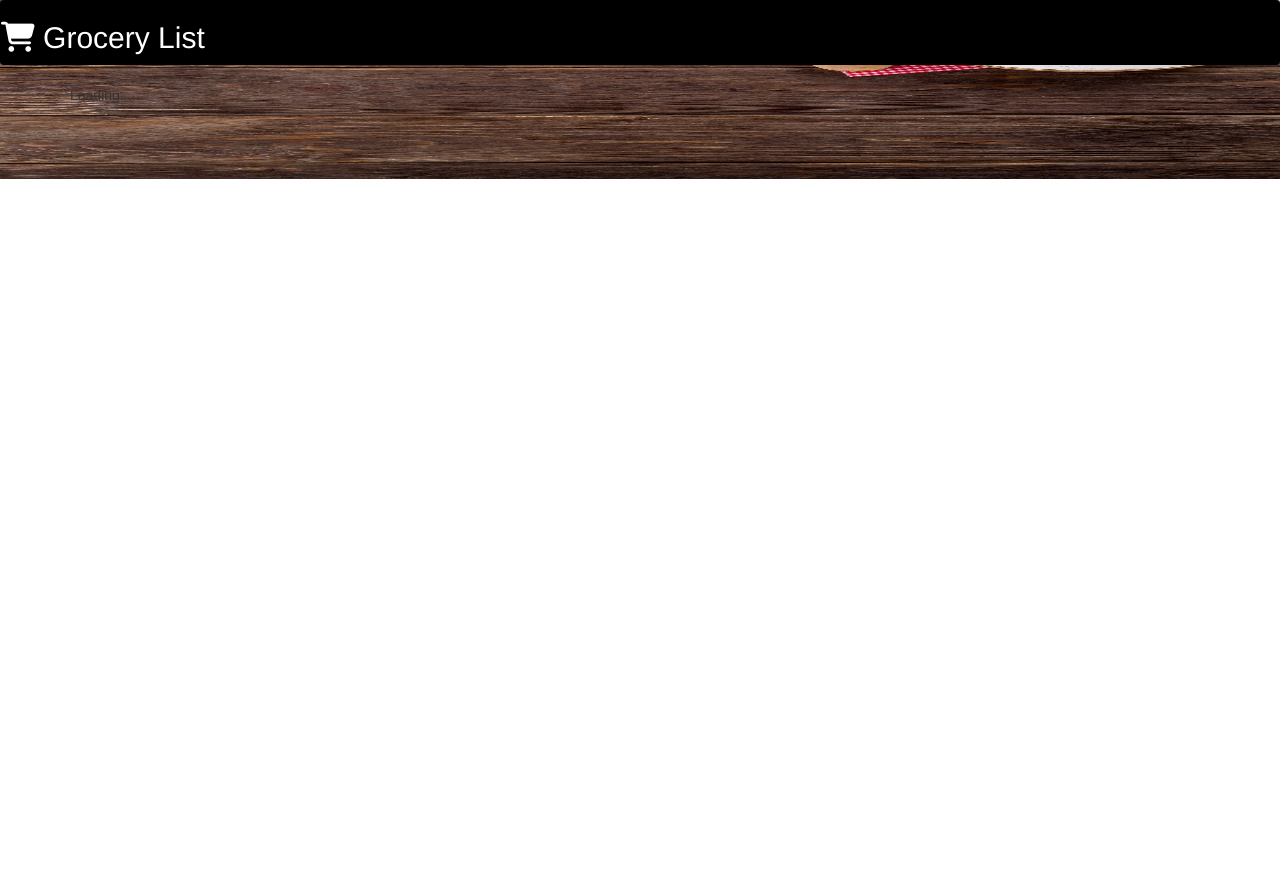
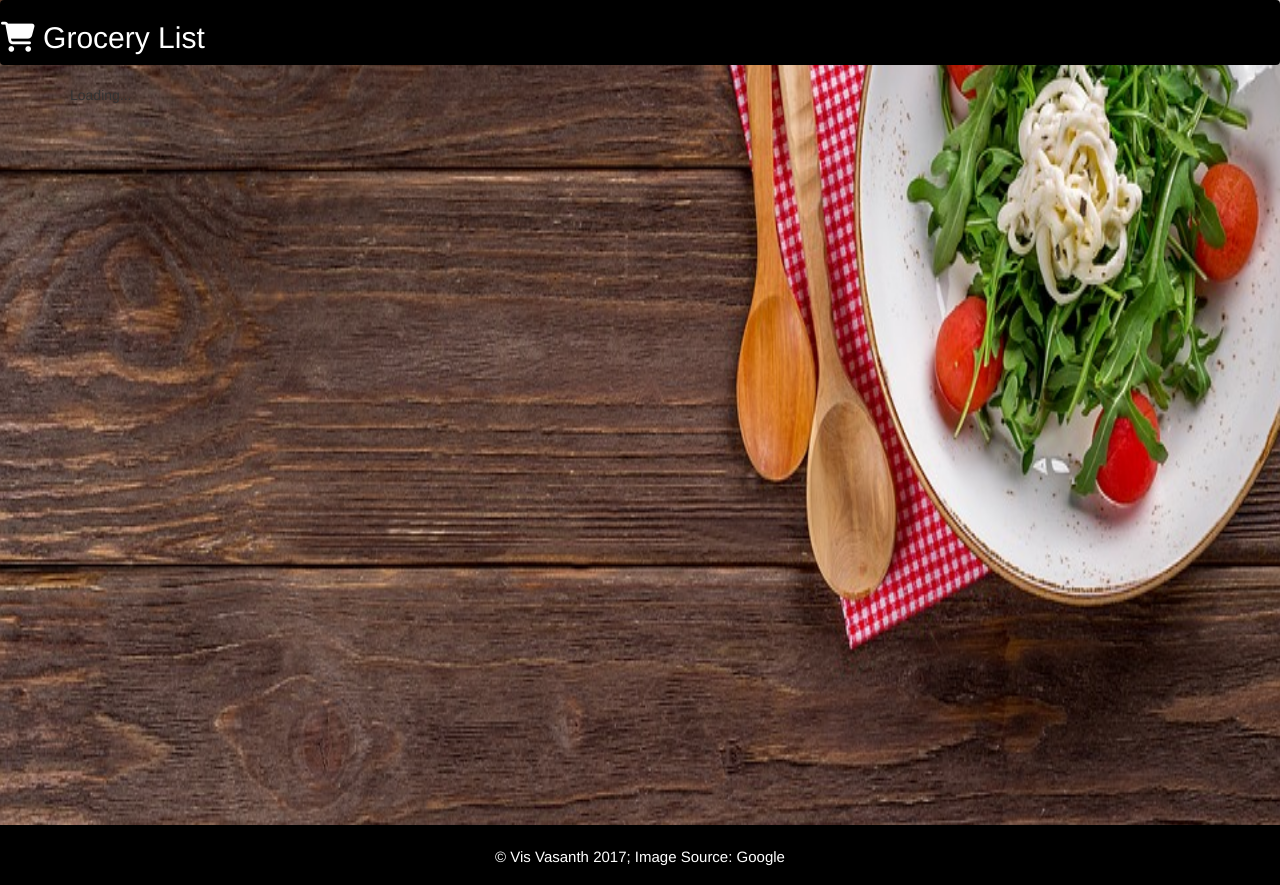
Before and after one commit to VisDPT/Angular2GroceryList, a PHP site: page / in a window 1280 px wide. Before the commit the page ends 179 px from the top, so only its background shows below. Run offline with PHP 8.4, Linux system fonts and the light colour scheme; some libraries are stand-ins or nearby versions; some web fonts are replaced.

Commit message:
muahaha I beat heroku-site deployed

```diff
--- a/src/index.html
+++ b/src/index.html
@@ -24,10 +24,13 @@
     <nav class="navbar">
         <h2 class="text=primary"> <i class="fa fa-shopping-cart" aria-hidden="true"></i> Grocery List </h2>
     </nav>
-    <div class="container">
+    <div class="container content">
 
         <app-root>Loading...</app-root>
     </div>
+    <footer>
+        <br> &copy; Vis Vasanth 2017; Image Source: Google
+    </footer>
 </body>
 
 </html>
--- a/src/styles.css
+++ b/src/styles.css
@@ -26,3 +26,16 @@
     border: white;
     color: black;
 }
+
+.content {
+    min-height: calc(100vh - 70px);
+}
+
+footer {
+    background-color: black;
+    color: white;
+    height: 60px;
+    text-align: center;
+    font-size: 15px;
+    margin-top: 10px;
+}
```
